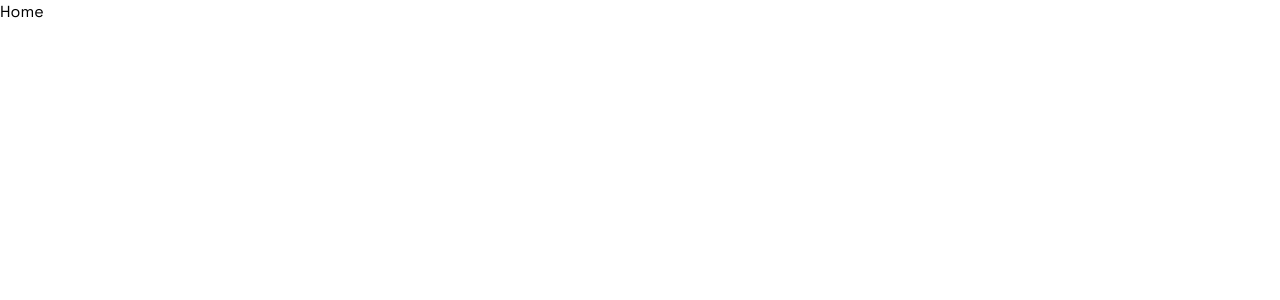
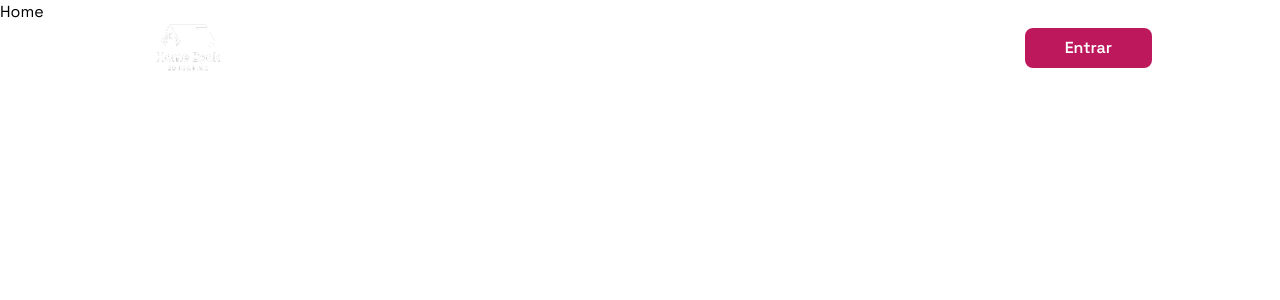
Before and after one commit to diegovilhalva/homebook, a Next.js app: page / in a window 1280 px wide. Shown: the top 300 px of the page. Built offline with nearby package versions, Linux system fonts and the light colour scheme.

Commit message:
navbar created

```diff
--- a/app/components/Home/Home.tsx
+++ b/app/components/Home/Home.tsx
@@ -2,7 +2,7 @@
 
 const Home = () => {
   return (
-    <div>Home</div>
+    <div >Home</div>
   )
 }
 
--- /dev/null
+++ b/app/components/Navbar/MobileNav.tsx
@@ -0,0 +1,30 @@
+import { navLinks } from '@/constant/constant'
+import Link from 'next/link'
+import React from 'react'
+import { CgClose } from 'react-icons/cg'
+
+type Props  = {
+  showNav:boolean
+  closeNav:() => void
+}
+const MobileNav = ({closeNav,showNav}:Props) => {
+  const  navOpen = showNav  ? 'translate-x-0': 'translate-x-[-100%]'
+  return (
+    <div>
+      <div className={`fixed ${navOpen} top-0 transform transition-all duration-500 z-[10000] left-0 right-0 bottom-0 bg-black opacity-70 w-full h-[100vh]`}/>
+      <div className={`text-white ${navOpen} fixed flex  justify-center flex-col h-full transform transition-all duration-500 delay-300 w-[80%] sm:w-[60%] bg-indigo-900 space-y-6 z-[100006]`}>
+        {navLinks.map((link) => (
+          <Link key={link.id} href={link.url}>
+            <p className='nav_link text-[20px] ml-12 border-b-[1.5px] pb-2 border-white sm:text-[30px]'>{link.label}</p>
+          </Link>
+        ))}
+
+
+        <CgClose onClick={closeNav} className='absolute top-[0.7rem] right-[1.4rem] sm:w-8 sm:h-8 w-6 h-6 text-white'/>
+
+      </div>
+    </div>
+  )
+}
+
+export default MobileNav
--- /dev/null
+++ b/app/components/Navbar/Nav.tsx
@@ -0,0 +1,49 @@
+"use client"
+
+import { navLinks } from '@/constant/constant'
+import Image from 'next/image'
+import Link from 'next/link'
+import React, { useEffect, useState } from 'react'
+import { HiBars3BottomRight } from 'react-icons/hi2'
+
+type Props = {
+  openNav: () => void
+}
+
+const Nav = ({ openNav}: Props) => {
+
+  const [navBg, setNavBg] = useState(false)
+
+  useEffect(() => {
+    const handler = () => {
+      if (window.scrollY >= 90) {
+        setNavBg(true)
+      }
+
+      if (window.scrollY < 90) {
+        setNavBg(false)
+      }
+    }
+
+    window.addEventListener("scroll", handler)
+    return () => window.removeEventListener("scroll", handler)
+  }, [])
+  return (
+    <div className={`fixed ${navBg ? 'bg-indigo-800' : 'fixed'} w-full transition-all duration-200 h-[12vh] z-[1000] `}>
+      <div className="flex items-center h-full justify-between w-[90%] xl:w-[80%] mx-auto">
+        <Image src={"/images/logo.png"} alt='Logo' width={120} height={120} />
+        <div className="hidden lg:flex items-center space-x-10">
+          {navLinks.map((link) => (
+            <Link key={link.id} href={link.url}><p className='nav_link'>{link.label}</p></Link>
+          ))}
+        </div>
+        <div className="flex items-center space-x-4">
+          <button className='md:px-10 md:py-2 px-8 py-1.5 text-white font-semibold text-base bg-pink-700 hover:bg-pink-900 transition-all duration-200 rounded-lg'>Entrar</button>
+          <HiBars3BottomRight onClick={openNav} className='w-8 h-8 cursor-pointer text-white lg:hidden' />
+        </div>
+      </div>
+    </div>
+  )
+}
+
+export default Nav
--- /dev/null
+++ b/app/components/Navbar/ResponsiveNav.tsx
@@ -0,0 +1,22 @@
+"use client"
+import React, { useState } from 'react'
+import Nav from './Nav'
+import MobileNav from './MobileNav'
+
+const ResponsiveNav = () => {
+  const [showNav,setShowNav] = useState(false)
+
+  const showNavHandler =  () => setShowNav(true)
+
+  const hideNavHandler = () => setShowNav(false)
+
+
+  return (
+    <>
+    <Nav openNav={showNavHandler} />
+    <MobileNav showNav={showNav} closeNav={hideNavHandler} />
+    </>
+  )
+}
+
+export default ResponsiveNav
--- a/app/globals.css
+++ b/app/globals.css
@@ -1,3 +1,10 @@
 @tailwind base;
 @tailwind components;
 @tailwind utilities;
+
+@layer components {
+    .nav_link{
+        @apply relative text-xl w-fit block after:block after:content-[''] font-semibold after:absolute after:h-[3px]  after:bg-yellow-400 text-white after:w-full after:scale-x-0
+        after:hover:scale-x-100 after:transition after:duration-300 after:origin-right
+    }
+}
--- a/app/layout.tsx
+++ b/app/layout.tsx
@@ -1,6 +1,7 @@
 import type { Metadata } from "next";
 import {Space_Grotesk} from "next/font/google"
 import "./globals.css";
+import ResponsiveNav from "./components/Navbar/ResponsiveNav";
 
 const font = Space_Grotesk({
   weight:["300","400","500","600","700"],
@@ -23,6 +24,7 @@
       <body
         className={font.className}
       >
+        <ResponsiveNav />
         {children}
       </body>
     </html>
--- /dev/null
+++ b/constant/constant.ts
@@ -0,0 +1,32 @@
+export const navLinks = [
+    {
+      id: 1,
+      url: "#",
+      label: "Início",
+    },
+    {
+      id: 2,
+      url: "#",
+      label: "Sobre",
+    },
+    {
+      id: 3,
+      url: "#",
+      label: "Cursos",
+    },
+    {
+      id: 4,
+      url: "#",
+      label: "Depoimentos",
+    },
+    {
+      id: 5,
+      url: "#",
+      label: "Blog",
+    },
+    {
+      id: 6,
+      url: "#",
+      label: "Contato",
+    },
+  ];
--- a/tailwind.config.ts
+++ b/tailwind.config.ts
@@ -7,6 +7,7 @@
     "./app/**/*.{js,ts,jsx,tsx,mdx}",
   ],
   theme: {
+
   },
   plugins: [],
 };
```
